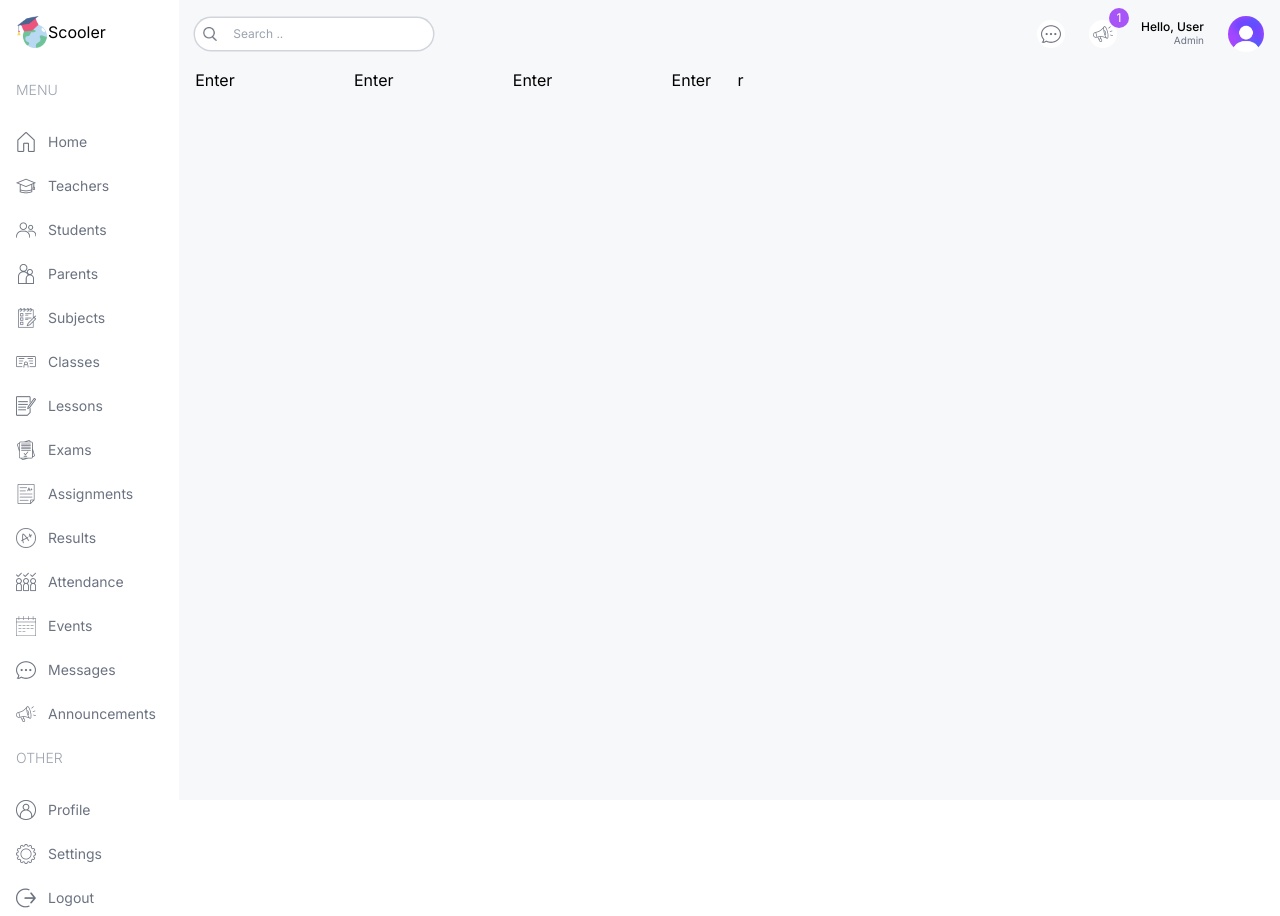
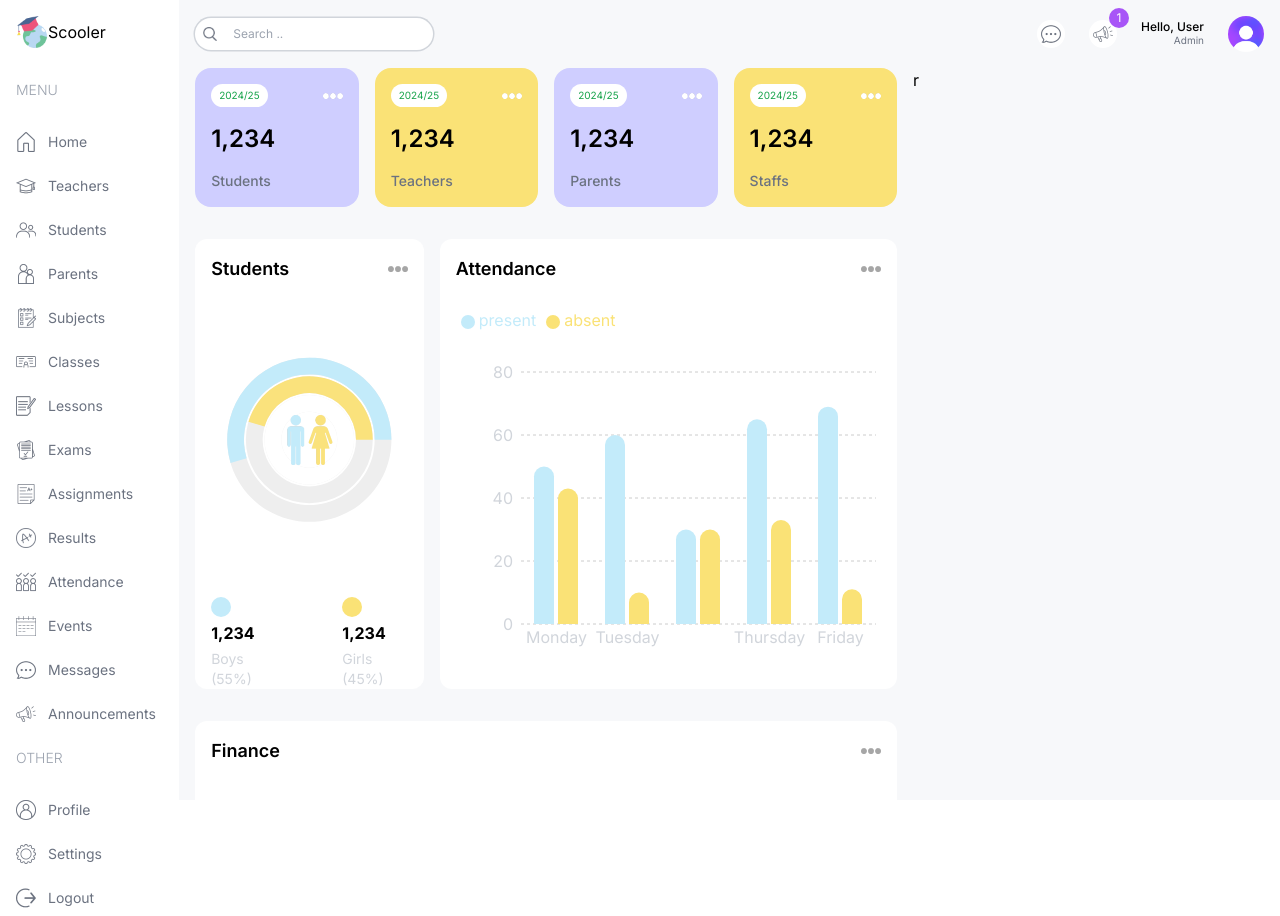
Before and after one commit to ahamedzoha/scooler, a Next.js app: page /admin in a window 1280 px wide. Built offline with nearby package versions, Linux system fonts and the light colour scheme.

Commit message:
added new dashboard components

```diff
--- a/package.json
+++ b/package.json
@@ -13,6 +13,7 @@
     "next": "14.2.14",
     "react": "^18",
     "react-dom": "^18",
+    "recharts": "^2.12.7",
     "tailwind-merge": "^2.5.2"
   },
   "devDependencies": {
--- a/src/app/(dashboard)/admin/page.tsx
+++ b/src/app/(dashboard)/admin/page.tsx
@@ -1,20 +1,40 @@
+import AttendanceChart from "@/components/AttendanceChart";
+import { CountChart } from "@/components/CountChart";
+import FinanceChart from "@/components/FinanceChart";
 import UserCard from "@/components/UserCard";
 
 const AdminPage = () => {
   return (
     <div className="flex gap-4 flex-col md:flex-row">
       {/* LEFT */}
-      <div className="w-full lg:h-2/3">
+      <div className="w-full lg:w-2/3 flex flex-col gap-8">
         {/* USER CARDS */}
-        <div className="flex gap-4 justify-between">
+        <div className="flex gap-4 justify-between flex-wrap">
           <UserCard type="students" />
           <UserCard type="teachers" />
           <UserCard type="parents" />
           <UserCard type="staffs" />
         </div>
+        {/* MIDDLE CHARTS */}
+        <div className="flex gap-4 flex-col lg:flex-row">
+          {/* COUNT CHART */}
+          <div className="w-full lg:w-1/3 h-[450px]">
+            <CountChart />
+          </div>
+
+          {/* ATTENDANCE CHART */}
+          <div className="w-full lg:w-2/3 h-[450px]">
+            <AttendanceChart />
+          </div>
+        </div>
+
+        {/* BOTTOM CHARTS */}
+        <div className="w-full h-[500px]">
+          <FinanceChart />
+        </div>
       </div>
       {/* RIGHT */}
-      <div className="w-full lg:h-1/3">r</div>
+      <div className="w-full lg:w-1/3">r</div>
     </div>
   );
 };
--- /dev/null
+++ b/src/components/AttendanceChart.tsx
@@ -0,0 +1,92 @@
+"use client";
+import Image from "next/image";
+import {
+  Bar,
+  BarChart,
+  CartesianGrid,
+  Legend,
+  ResponsiveContainer,
+  Tooltip,
+  XAxis,
+  YAxis,
+} from "recharts";
+const data = [
+  {
+    name: "Monday",
+    present: 50,
+    absent: 43,
+  },
+  {
+    name: "Tuesday",
+    present: 60,
+    absent: 10,
+  },
+  {
+    name: "Wednesday",
+    present: 30,
+    absent: 30,
+  },
+  {
+    name: "Thursday",
+    present: 65,
+    absent: 33,
+  },
+  {
+    name: "Friday",
+    present: 69,
+    absent: 11,
+  },
+];
+const AttendanceChart = () => {
+  return (
+    <div className="w-full h-full p-4 bg-white rounded-xl ">
+      {/* TITLE */}
+      <div className="flex justify-between items-center">
+        <h1 className="text-lg font-semibold">Attendance</h1>
+        <Image src="/moreDark.png" alt="students" width={20} height={20} />
+      </div>
+
+      {/* CHART */}
+      <ResponsiveContainer width={"100%"} height={"90%"}>
+        <BarChart width={500} height={300} data={data} barSize={20}>
+          <CartesianGrid strokeDasharray="3 3" vertical={false} />
+          <XAxis
+            dataKey="name"
+            axisLine={false}
+            tick={{ fill: "#d1d5db" }}
+            tickLine={false}
+          />
+          <YAxis axisLine={false} tick={{ fill: "#d1d5db" }} tickLine={false} />
+          <Tooltip
+            contentStyle={{
+              borderRadius: "10px",
+              borderColor: "lightgray",
+            }}
+          />
+          <Legend
+            align="left"
+            verticalAlign="top"
+            wrapperStyle={{
+              paddingTop: "20px",
+              paddingBottom: "40px",
+            }}
+          />
+          <Bar
+            radius={[10, 10, 0, 0]}
+            dataKey="present"
+            fill="#c3ebfa "
+            legendType="circle"
+          />
+          <Bar
+            radius={[10, 10, 0, 0]}
+            dataKey="absent"
+            fill="#fae276"
+            legendType="circle"
+          />
+        </BarChart>
+      </ResponsiveContainer>
+    </div>
+  );
+};
+
+export default AttendanceChart;
--- /dev/null
+++ b/src/components/CountChart.tsx
@@ -0,0 +1,70 @@
+"use client";
+import Image from "next/image";
+import { RadialBarChart, RadialBar, ResponsiveContainer } from "recharts";
+
+const data = [
+  {
+    name: "Total",
+    count: 110,
+    fill: "white",
+  },
+  {
+    name: "Girls",
+    count: 50,
+    fill: "#FAE27C",
+  },
+  {
+    name: "Boys",
+    count: 60,
+    fill: "#C3EBFA",
+  },
+];
+
+export const CountChart = () => {
+  return (
+    <div className="w-full h-full p-4 bg-white rounded-xl ">
+      {/* TITLE */}
+      <div className="flex justify-between items-center">
+        <h1 className="text-lg font-semibold">Students</h1>
+        <Image src="/moreDark.png" alt="students" width={20} height={20} />
+      </div>
+
+      {/* CHART */}
+      <div className=" relative w-full h-[75%]">
+        <ResponsiveContainer>
+          <RadialBarChart
+            cx="50%"
+            cy="50%"
+            innerRadius="40%"
+            outerRadius="100%"
+            barSize={32}
+            data={data}
+          >
+            <RadialBar background dataKey="count" />
+          </RadialBarChart>
+        </ResponsiveContainer>
+        <Image
+          src="/maleFemale.png"
+          alt="maleFemale"
+          width={50}
+          height={50}
+          className="absolute top-1/2 left-1/2 transform -translate-x-1/2 -translate-y-1/2"
+        />
+      </div>
+
+      {/* Bottom */}
+      <div className="flex justify-center gap-16">
+        <div className="flex flex-col gap-1">
+          <div className="size-5 bg-lamaSky rounded-full" />
+          <h1 className="font-bold">1,234</h1>
+          <h2 className="text-sm text-gray-300">Boys (55%)</h2>
+        </div>
+        <div className="flex flex-col gap-1">
+          <div className="size-5 bg-lamaYellow rounded-full" />
+          <h1 className="font-bold">1,234</h1>
+          <h2 className="text-sm text-gray-300">Girls (45%)</h2>
+        </div>
+      </div>
+    </div>
+  );
+};
--- /dev/null
+++ b/src/components/FinanceChart.tsx
@@ -0,0 +1,32 @@
+import Image from "next/image";
+
+const FinanceChart = () => {
+  return (
+    <div className="w-full h-full p-4 bg-white rounded-xl ">
+      {/* TITLE */}
+      <div className="flex justify-between items-center">
+        <h1 className="text-lg font-semibold">Finance</h1>
+        <Image src="/moreDark.png" alt="students" width={20} height={20} />
+      </div>
+
+      {/* CHART */}
+      <div className=" relative w-full h-[75%]"></div>
+
+      {/* Bottom */}
+      <div className="flex justify-center gap-16">
+        <div className="flex flex-col gap-1">
+          <div className="size-5 bg-lamaSky rounded-full" />
+          <h1 className="font-bold">1,234</h1>
+          <h2 className="text-sm text-gray-300">Boys (55%)</h2>
+        </div>
+        <div className="flex flex-col gap-1">
+          <div className="size-5 bg-lamaYellow rounded-full" />
+          <h1 className="font-bold">1,234</h1>
+          <h2 className="text-sm text-gray-300">Girls (45%)</h2>
+        </div>
+      </div>
+    </div>
+  );
+};
+
+export default FinanceChart;
--- a/src/components/UserCard.tsx
+++ b/src/components/UserCard.tsx
@@ -1,3 +1,4 @@
+import Image from "next/image";
 import { FC } from "react";
 
 export interface UserCardProps {
@@ -6,9 +7,15 @@
 
 const UserCard: FC<UserCardProps> = ({ type }) => {
   return (
-    <div className="min-w-[50px]">
-      Enter
-      <div className=""></div>
+    <div className="p-4 flex-1 min-w-[130px] rounded-2xl odd:bg-lamaPurple even:bg-lamaYellow ">
+      <div className="flex justify-between items-center">
+        <span className="text-[10px] bg-white px-2 py-1 rounded-full text-green-600">
+          2024/25
+        </span>
+        <Image src="/more.png" alt="students" width={20} height={20} />
+      </div>
+      <h1 className="text-2xl font-semibold my-4">1,234</h1>
+      <h2 className="capitalize text-sm font-medium text-gray-500">{type}</h2>
     </div>
   );
 };
--- a/tailwind.config.ts
+++ b/tailwind.config.ts
@@ -11,6 +11,18 @@
       colors: {
         background: "var(--background)",
         foreground: "var(--foreground)",
+        // TODO: turn these into css variables
+        lamaSky: "#C3EBFA",
+        lamaSkyLight: "#EDF9FD",
+        lamaPurple: "#CFCEFF",
+        lamaPurpleLight: "#F1F0FF",
+        lamaYellow: "#FAE276",
+        lamaYellowLight: "#FEFCE8",
+      },
+      backgroundImage: {
+        "gradient-radial": "radial-gradient(var(--tw-gradient-stops))",
+        "gradient-conic":
+          "conic-gradient(from 180deg at 50% 50%, var(--tw-gradient-stops))",
       },
     },
   },
```
Also changed, not shown: 1 other file (tests, documents, lock files or other folders).
